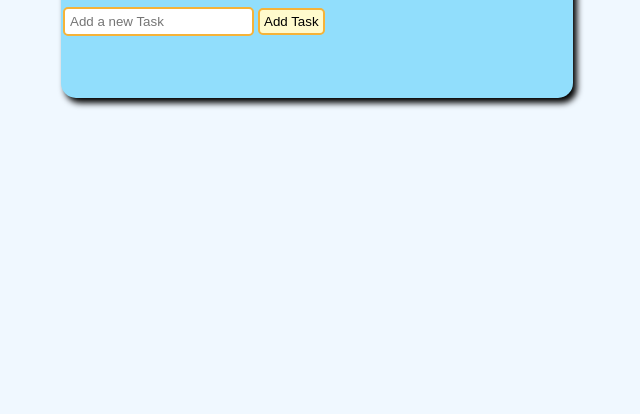
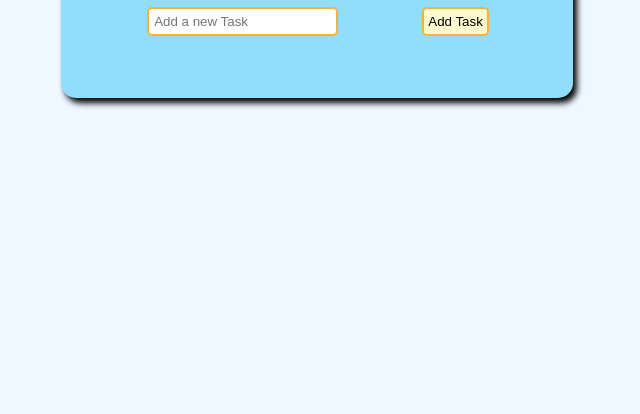
Before and after one commit to Suryasnata1404/Project-Implementation, a plain HTML site: page ProjectImplementation-JS/TO-DO-LIST/index.html in a window 1280 px wide. Shown: the part 386-800 px from the top of the page, without its empty margins (323-963 px from the left). Drawn offline with Linux system fonts and the light colour scheme.

Commit message:
Update index.html

```diff
--- a/ProjectImplementation-JS/TO-DO-LIST/index.html
+++ b/ProjectImplementation-JS/TO-DO-LIST/index.html
@@ -9,7 +9,7 @@
 <body>
     <div class="container">
         <div class="header"><h2>To-Do List</h2></div>
-        <div class="">
+        <div class="addTask">
             <input type="text" placeholder="Add a new Task" id="inputTask">
             <button onclick="addTask()">Add Task</button>
         </div>
```
